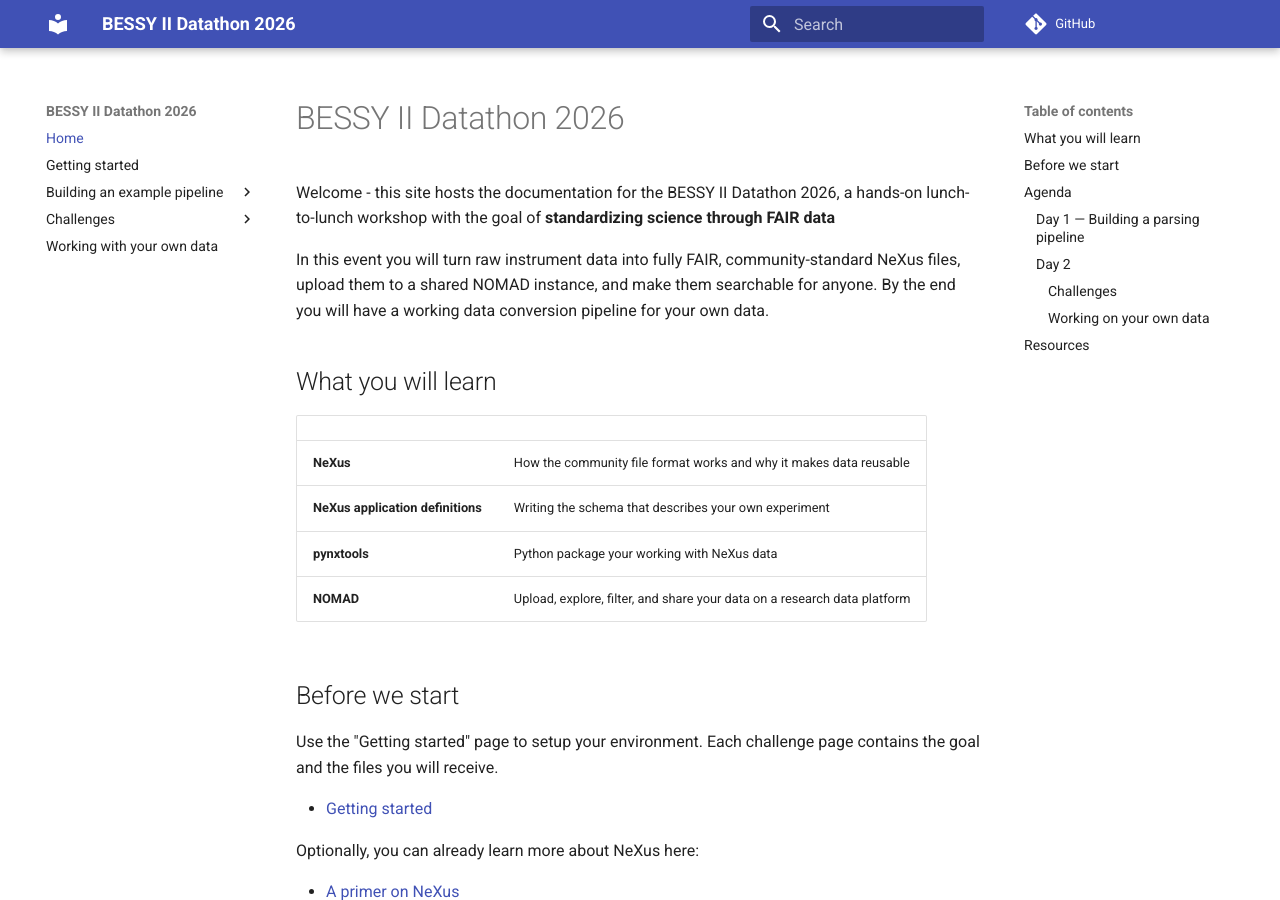
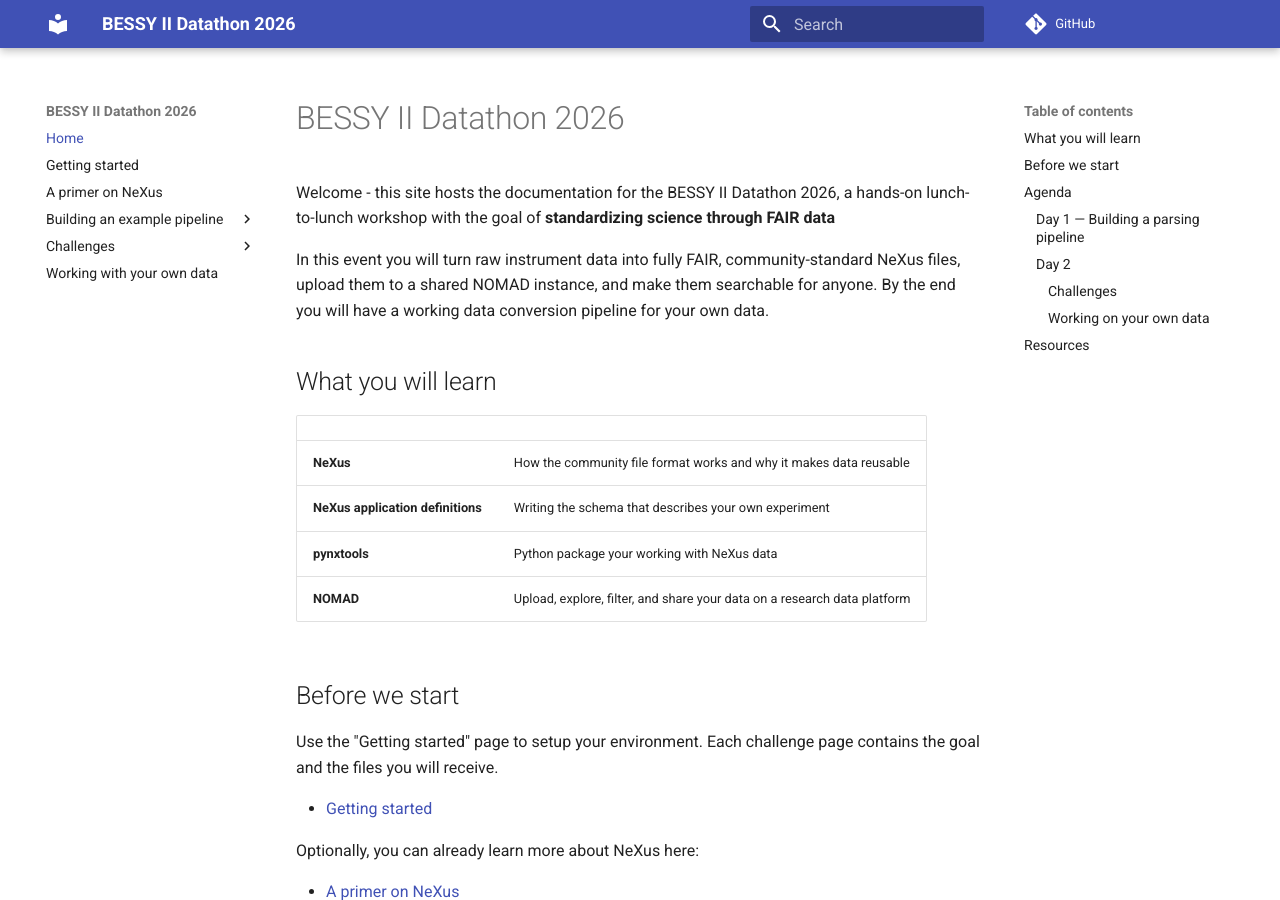
Before and after one commit to hz-b/2026_BESSYII_Datathon, an MkDocs documentation site: the page built from docs/index.md, in a window 1280 px wide and 900 px high. Built offline with MkDocs 1.6.1 and Material for MkDocs 9.7.7, drawn with Linux system fonts in a browser that asks for light colours; comment, search, counter and statistics services are not loaded.

Commit message:
fix mkdocs yaml

```diff
--- a/docs/index.md
+++ b/docs/index.md
@@ -55,7 +55,7 @@
 | Time | Session |
 |------|---------|
 | 09:00 | Recap + open questions |
-| 09:15 | **Session 4** — Working on challenges or your own data| [Challenges](./challenges/overview) |
+| 09:15 | **Session 4** — Working on challenges or your own data| [Challenges](challenges/overview) |
 | 11:00 | Break | — |
 | 11:15 | **Session 5** — Continue session 4 |
 | 12:40 | Presentation — show and tell | — |
@@ -67,7 +67,7 @@
 
 You can see them all on the overview page:
 
-- [Challenges](./challenges/overview)
+- [Challenges](challenges/overview.md)
 
 #### Working on your own data
 
@@ -75,7 +75,7 @@
 
 Learn more on this page:
 
-- [Bring your own data](./your-own-data.md)
+- [Bring your own data](your-own-data.md)
 
 
 ## Resources
--- a/mkdocs.yml
+++ b/mkdocs.yml
@@ -1,5 +1,6 @@
 site_name: BESSY II Datathon 2026
-Hands-on workshop: Standardizing materials science data with NeXus, pynxtools, and NOMAD.
+site_description: |
+  Hands-on workshop: Standardizing materials science data with NeXus, pynxtools, and NOMAD.
 site_author: "BESSY II Datathon Team"
 repo_url: https://github.com/hz-b/2026_BESSYII_Datathon
 
@@ -18,6 +19,7 @@
 nav:
   - Home: index.md
   - Getting started: getting-started.md
+  - A primer on NeXus: nexus.md
   - Building an example pipeline:
       - 0 — Setup: example_pipeline/0-setup.md
       - 1 — Writing a simple application definition: example_pipeline/1-appdef.md
```
Also changed, not shown: docs/nexus.md (+1 -0 lines).
